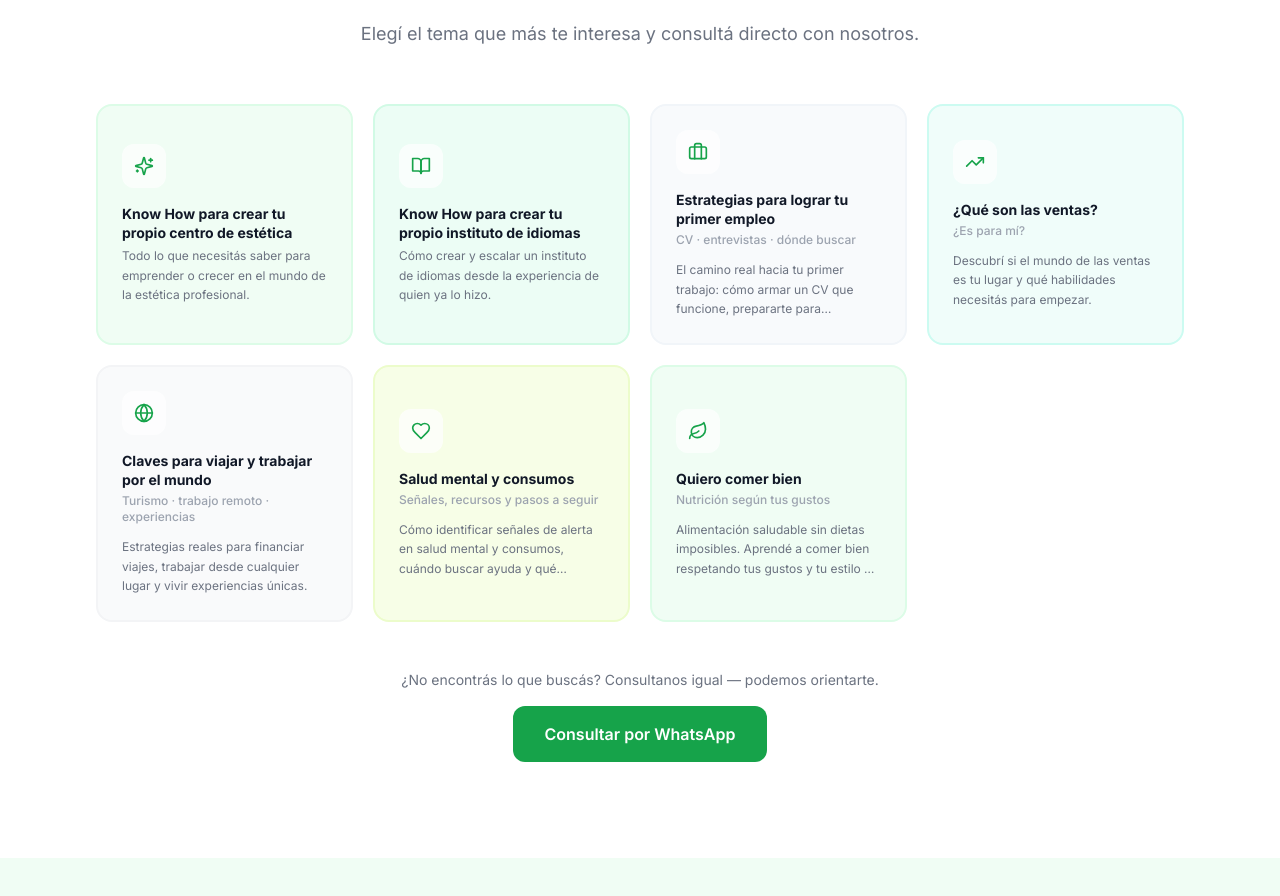
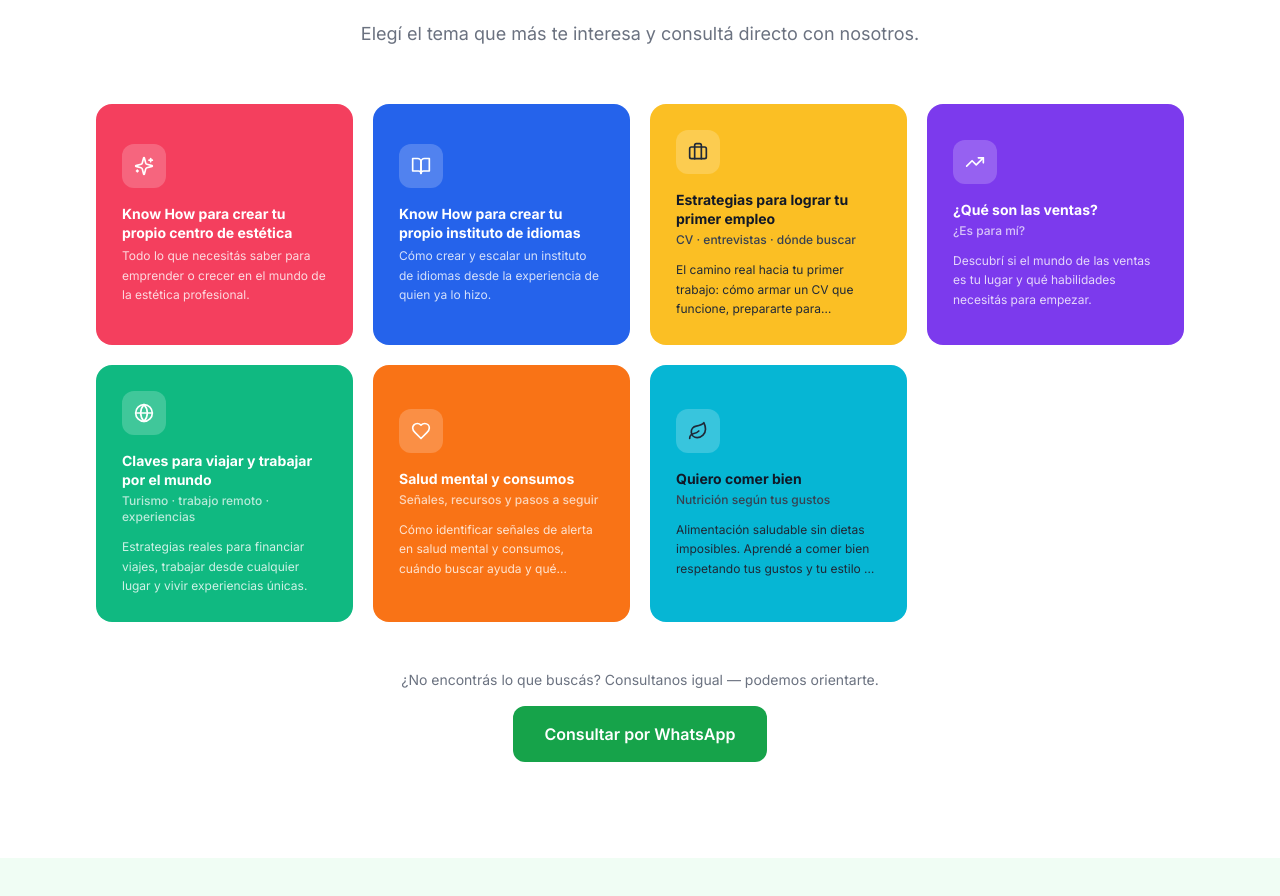
Before and after one commit to ttomifernandez/all-ask, a Next.js app: page / in a window 1280 px wide. Shown: the part 2256-3152 px from the top of the page. Built offline with nearby package versions, Linux system fonts and the light colour scheme.

Commit message:
feat: vivid card colors with adaptive text contrast

```diff
--- a/components/Seminars.tsx
+++ b/components/Seminars.tsx
@@ -16,7 +16,8 @@ export const SEMINARS = [
     title: 'Know How para crear tu propio centro de estética',
     subtitle: '',
     icon: Sparkles,
-    bg: 'bg-green-50 border-green-100',
+    bg: 'bg-rose-500',
+    text: 'light',
     description: 'Todo lo que necesitás saber para emprender o crecer en el mundo de la estética profesional.',
   },
   {
@@ -24,7 +25,8 @@ export const SEMINARS = [
     title: 'Know How para crear tu propio instituto de idiomas',
     subtitle: '',
     icon: BookOpen,
-    bg: 'bg-emerald-50 border-emerald-100',
+    bg: 'bg-blue-600',
+    text: 'light',
     description: 'Cómo crear y escalar un instituto de idiomas desde la experiencia de quien ya lo hizo.',
   },
   {
@@ -32,7 +34,8 @@ export const SEMINARS = [
     title: 'Estrategias para lograr tu primer empleo',
     subtitle: 'CV · entrevistas · dónde buscar',
     icon: Briefcase,
-    bg: 'bg-slate-50 border-slate-100',
+    bg: 'bg-amber-400',
+    text: 'dark',
     description: 'El camino real hacia tu primer trabajo: cómo armar un CV que funcione, prepararte para entrevistas y dónde buscar.',
   },
   {
@@ -40,7 +43,8 @@ export const SEMINARS = [
     title: '¿Qué son las ventas?',
     subtitle: '¿Es para mí?',
     icon: TrendingUp,
-    bg: 'bg-teal-50 border-teal-100',
+    bg: 'bg-violet-600',
+    text: 'light',
     description: 'Descubrí si el mundo de las ventas es tu lugar y qué habilidades necesitás para empezar.',
   },
   {
@@ -48,7 +52,8 @@ export const SEMINARS = [
     title: 'Claves para viajar y trabajar por el mundo',
     subtitle: 'Turismo · trabajo remoto · experiencias',
     icon: Globe,
-    bg: 'bg-gray-50 border-gray-100',
+    bg: 'bg-emerald-500',
+    text: 'light',
     description: 'Estrategias reales para financiar viajes, trabajar desde cualquier lugar y vivir experiencias únicas.',
   },
   {
@@ -56,7 +61,8 @@ export const SEMINARS = [
     title: 'Salud mental y consumos',
     subtitle: 'Señales, recursos y pasos a seguir',
     icon: Heart,
-    bg: 'bg-lime-50 border-lime-100',
+    bg: 'bg-orange-500',
+    text: 'light',
     description: 'Cómo identificar señales de alerta en salud mental y consumos, cuándo buscar ayuda y qué recursos existen.',
   },
   {
@@ -64,7 +70,8 @@ export const SEMINARS = [
     title: 'Quiero comer bien',
     subtitle: 'Nutrición según tus gustos',
     icon: Leaf,
-    bg: 'bg-green-50 border-green-100',
+    bg: 'bg-cyan-500',
+    text: 'dark',
     description: 'Alimentación saludable sin dietas imposibles. Aprendé a comer bien respetando tus gustos y tu estilo de vida.',
   },
 ]
@@ -116,6 +123,8 @@ export default function Seminars({ selectedId, onSelect }: SeminarsProps) {
           {SEMINARS.map((seminar, i) => {
             const Icon = seminar.icon
             const isSelected = selectedId === seminar.id
+            const isLight = seminar.text === 'light'
+
             return (
               <motion.button
                 key={seminar.id}
@@ -127,38 +136,48 @@ export default function Seminars({ selectedId, onSelect }: SeminarsProps) {
                 onClick={() => onSelect(seminar.id)}
                 aria-pressed={isSelected}
                 aria-label={`Seleccionar seminario: ${seminar.title}${seminar.subtitle ? ` — ${seminar.subtitle}` : ''}`}
-                className={`group text-left rounded-2xl p-6 border-2 transition-all duration-200 w-full cursor-pointer focus-visible:outline-none focus-visible:ring-2 focus-visible:ring-brand-500 focus-visible:ring-offset-2 ${
+                className={`group text-left rounded-2xl p-6 border-2 transition-all duration-200 w-full cursor-pointer focus-visible:outline-none focus-visible:ring-2 focus-visible:ring-white focus-visible:ring-offset-2 ${seminar.bg} ${
                   isSelected
-                    ? 'border-brand-500 bg-brand-50 shadow-lg shadow-brand-100'
-                    : `${seminar.bg} hover:border-brand-300 hover:shadow-md hover:shadow-gray-100`
+                    ? 'border-white shadow-xl scale-[1.02]'
+                    : 'border-transparent hover:scale-[1.02] hover:shadow-xl'
                 }`}
               >
                 <div
-                  className={`w-11 h-11 rounded-xl flex items-center justify-center mb-4 transition-colors ${
-                    isSelected ? 'bg-brand-600' : 'bg-white/70 group-hover:bg-white'
-                  }`}
+                  className="w-11 h-11 rounded-xl flex items-center justify-center mb-4 bg-white/20"
                   aria-hidden="true"
                 >
                   <Icon
                     size={20}
-                    className={isSelected ? 'text-white' : 'text-brand-600'}
+                    className={isLight ? 'text-white' : 'text-gray-800'}
                   />
                 </div>
+
                 <h3
-                  className={`font-bold text-sm mb-1 leading-snug transition-colors ${
-                    isSelected ? 'text-brand-700' : 'text-gray-900 group-hover:text-brand-700'
+                  className={`font-bold text-sm mb-1 leading-snug ${
+                    isLight ? 'text-white' : 'text-gray-900'
                   }`}
                 >
                   {seminar.title}
                 </h3>
+
                 {seminar.subtitle && (
-                  <p className="text-xs text-gray-400 font-medium mb-3">{seminar.subtitle}</p>
+                  <p className={`text-xs font-medium mb-3 ${
+                    isLight ? 'text-white/70' : 'text-gray-700'
+                  }`}>
+                    {seminar.subtitle}
+                  </p>
                 )}
-                <p className="text-xs text-gray-500 leading-relaxed line-clamp-3">
+
+                <p className={`text-xs leading-relaxed line-clamp-3 ${
+                  isLight ? 'text-white/80' : 'text-gray-800'
+                }`}>
                   {seminar.description}
                 </p>
+
                 {isSelected && (
-                  <div className="mt-3 inline-flex items-center gap-1 text-[11px] font-semibold text-brand-600">
+                  <div className={`mt-3 inline-flex items-center gap-1 text-[11px] font-semibold ${
+                    isLight ? 'text-white' : 'text-gray-900'
+                  }`}>
                     <svg viewBox="0 0 16 16" fill="currentColor" className="w-3.5 h-3.5" aria-hidden="true">
                       <path fillRule="evenodd" d="M12.416 3.376a.75.75 0 0 1 .208 1.04l-5 7.5a.75.75 0 0 1-1.154.114l-3-3a.75.75 0 0 1 1.06-1.06l2.353 2.353 4.463-6.695a.75.75 0 0 1 1.07-.252Z" clipRule="evenodd" />
                     </svg>
```
